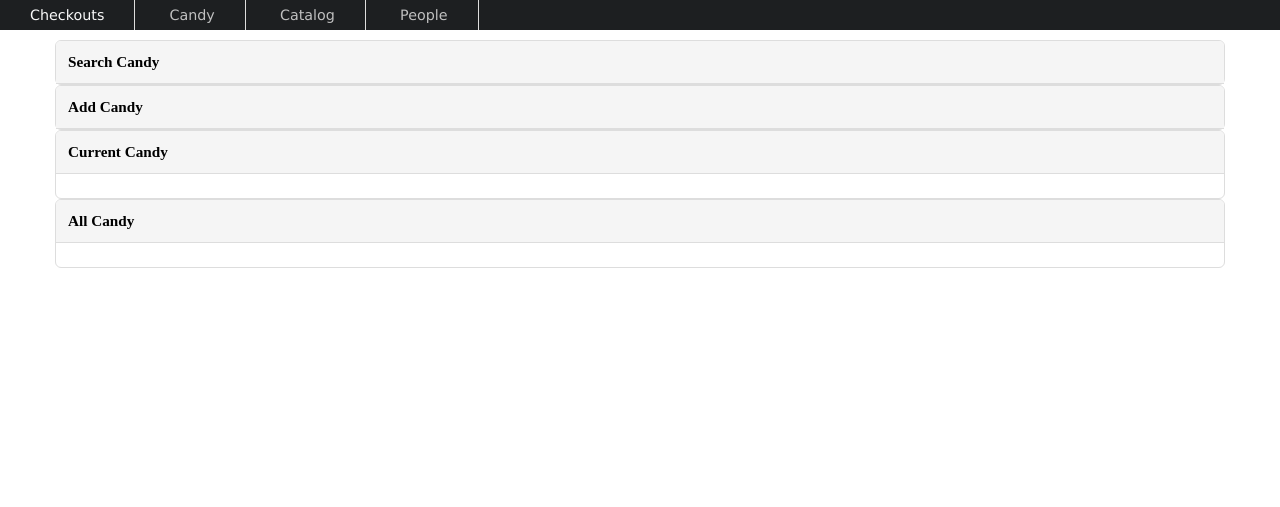
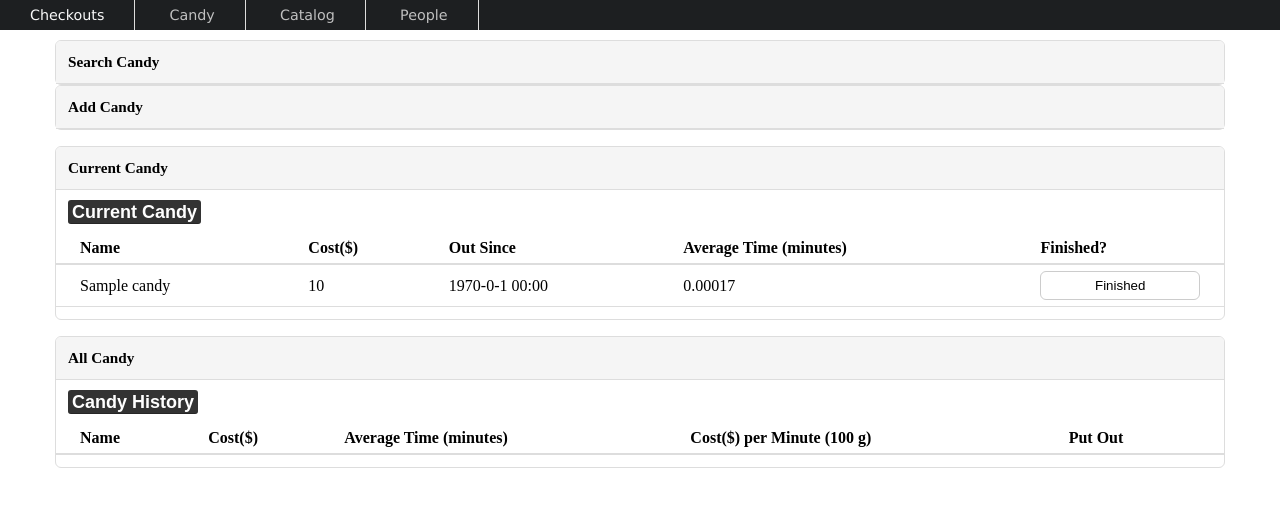
Before and after one commit to dfmchfhf/MathSoc, a PHP site: page /candy.php in a window 1280 px wide. Shown: the top 507 px of the page. Run offline with PHP 8.4, Linux system fonts and the light colour scheme; tables that the repository leaves empty hold one stand-in row (values such as "Sample post"); lists and menus that the app fills with data are empty.

Commit message:
Can now keep track of candy in an elementary fashion.

```diff
--- a/Checkouts/candy.php
+++ b/Checkouts/candy.php
@@ -37,33 +37,97 @@
           <h3 class="panel-title">Search Candy</h3>
         </div>
         <div class="panel-body">
+          <div class="container container-fluid">
+            <div class="cell-4">
+              <div class="input-group">
+                <label class="input-group-item has-tooltip" for="se_candy_name" title="Name of the candy you want to search for.">
+                  <span class="ui-icon ui-icon-image">&nbsp;</span>
+                </label>
+                <input id="se_candy_name" class="form-control" placeholder="Enter the candy name">
+                <span class="input-group-btn">
+                  <button id="se_candy_search" class="btn">
+                    <span class="ui-icon ui-icon-search">&nbsp;</span>
+                  </button>
+                </span>
+              </div>
+            </div>
+          </div>
         </div>
       </div>
-
       <div class="panel panel-collapsible collapsed">
         <div class="panel-heading">
           <h3 class="panel-title">Add Candy</h3>
         </div>
         <div class="panel-body">
+          <div class="container container-fluid">
+            <div class="cell-4">
+              <div class="input-group">
+                <input id="se_add_candy_name" class="form-control" placeholder="Enter the candy name">
+              </div>
+            </div>
+            <div class="cell-4">
+              <div class="input-group">
+                <input id="se_add_candy_cost" class="form-control" placeholder="Enter cost per 100g">
+              </div>
+            </div>
+            <div class="cell-1" style="width: 20px;">
+              <div class="input-group">
+                <span class="input-group-btn">
+                  <button id="se_add_candy" class="btn">
+                    <span class="ui-icon ui-icon-plus">&nbsp;</span>
+                  </button>
+                </span>
+              </div>
+            </div>
+          </div>
         </div>
       </div>
-
+      <br/>
       <div class="panel">
         <div class="panel-heading">
           <h3 class="panel-title">Current Candy</h3>
         </div>
-        <div class="panel-body">
+        <div id="candy_cur_panel" class="panel-body">
+          <table id="candy_cur_table" class="panel-table">
+            <caption><kbd>Current Candy</kbd></caption>
+            <thead>
+              <tr>
+                <th><span>Name</span></th>
+                <th><span>Cost($)</span></th>
+                <th><span>Out Since</span></th>
+                <th><span>Average Time (minutes)</span></th>
+                <th><span>Finished?</span></th>
+              </tr>
+            </thead>
+            <tbody>
+            </tbody>
+          </table>
         </div>
       </div>
-
+      <br/>
       <div class="panel">
         <div class="panel-heading">
           <h3 class="panel-title">All Candy</h3>
         </div>
-        <div class="panel-body">
+        <div id="candy_hist_panel" class="panel-body">
+          <table id="candy_hist_table" class="panel-table">
+            <caption><kbd>Candy History</kbd></caption>
+            <thead>
+              <tr>
+                <th><span>Name</span></th>
+                <th><span>Cost($)</span></th>
+                <th><span>Average Time (minutes)</span></th>
+                <th><span>Cost($) per Minute (100 g) </span></th>
+                <th><span>Put Out</span></th>
+              </tr>
+            </thead>
+            <tbody>
+            </tbody>
+          </table>
         </div>
       </div>
-
     </div>
+    <script type="text/javascript" src="js/checkouts.js"></script>
+    <script type="text/javascript" src="js/candy.js"></script>
   </body>
 </html>
--- a/Checkouts/catalog.php
+++ b/Checkouts/catalog.php
@@ -68,13 +68,12 @@
           </div>
         </div>
       </div>
-
+      <br/>
       <div class="panel">
         <div class="panel-heading">
           <h3 class="panel-title">Items</h3>
         </div>
-        <div class="panel-body">
-          <div class="asset_panel" class="panel-body">
+        <div id="asset_panel" class="panel-body">
           <table id="asset_table" class="panel-table">
             <caption><kbd>MathSoc's Item List</kbd></caption>
             <thead>
@@ -91,7 +90,6 @@
         </div>
       </div>
     </div>
-    </div>
     <script src="js/checkouts.js"></script>
   </body>
 </html>
--- a/Checkouts/exec.php
+++ b/Checkouts/exec.php
@@ -74,6 +74,52 @@
     $user['name'] = null;
   }
   $result = array('type' => 'uwid', 'id' => $user['uwID'], 'name' => $user['name'], 'checkouts' => $checkouts);
+  return $result;
+}
+function getAllCandy($dbh, $q, $candy) {
+  $cndy_stmt = '';
+  $candies = [];
+  if (isset($candy) && strlen($candy)) {
+    $cndy_stmt = $dbh->prepare(
+      'SELECT * '
+      . 'FROM `candy` '
+      . 'WHERE (`candy_id` = :id OR `name` = :id);'
+    );
+    $cndy_stmt->execute(array(":id" => $candy));
+  } else {
+    $cndy_stmt = $dbh->prepare(
+      'SELECT * '
+      . 'FROM `candy`; '
+    );
+    $cndy_stmt->execute();
+  }
+  $candies = $cndy_stmt->fetchAll();
+  if ($q !== null && strlen($q)) {
+    $searchwords = preg_split('/[ .-]+/', $q);
+    usort($searchwords, function($a, $b) {
+      return strlen($b) - strlen($a);
+    });
+    foreach ($candies as &$candy) {
+      $candywords = preg_split('/[ .-]+/', $candy['name']);
+      usort($candywords, function($a, $b) {
+        return strlen($b) - strlen($a);
+      });
+      $candy['score'] = scoreMatch($searchwords, $candywords);
+    }
+    $candies = array_filter($candies, function ($c) {
+      return $c['score'];
+    });
+    usort($candies, function($a, $b) {
+      return $b['score'] - $a['score'] ?
+          $b['score'] - $a['score'] :
+          $b['last'] > $a['last'];
+    }); /* HENRY WHAT YOU DOING */
+  }
+  $candy_list = array();
+  foreach ($candies as $ca) {
+    $candy_list[] = array('id' => $ca['candy_id'], 'name' => $ca['name'], 'cost' => $ca['cost'], 'time' => $ca['total_time'], 'runs' => $ca['times_out'], 'current_run' => $ca['current_run']);
+  }
+  $result = array('type' => 'candy', 'candies' => $candy_list);
   return $result;
 }
 
@@ -363,6 +409,48 @@
     $co_stmt->execute(array(":uwid" => $id, ":assetid" => $assetid));
     $result = getUwidCheckouts($dbh, $id);
     break; /* }}} */
+  case 'addcandy':
+    $candy = getFromRequest('name');
+    $cost = getFromRequest('cost');
+    $cndy_stmt = $dbh->prepare(
+      'INSERT INTO `candy`(`name`, `cost`) '
+      . 'VALUES (:name, :cost);'
+    );
+    $cndy_stmt->execute(array(":name" => $candy, ":cost" => $cost));
+    $result = getAllCandy($dbh, null, null);
+    break;
+  case 'putoutcandy':
+    $candy = getFromRequest('id');
+    $time = time() * 1000;
+    $cndy_stmt = $dbh->prepare(
+      'UPDATE `candy` '
+      . 'SET `current_run` = :time '
+      . 'WHERE `candy_id` = :id;'
+    );
+    $cndy_stmt->execute(array(":id" => $candy, ":time" => $time));
+    $result = getAllCandy($dbh, null, null);
+    break;
+  case 'pulloutcandy':
+    $candy = getFromRequest('id');
+    $time = time() * 1000;
+    $cndy_stmt = $dbh->prepare(
+      'UPDATE `candy` '
+      . 'SET `total_time` = `total_time` + (:time - `current_run`)'
+      . ', `times_out` = `times_out` + 1 '
+      . ', `current_run` = 0 '
+      . 'WHERE `candy_id` = :id;'
+    );
+    $cndy_stmt->execute(array(":id" => $candy, ":time" => $time));
+    $result = getAllCandy($dbh, null, null);
+    break;
+  case 'getallcandy':
+    $q = getFromRequest('q');
+    $candy = getFromRequest('id');
+    if (!isset($candy) || !strlen($candy)) {
+      $candy = getFromRequest('name');
+    }
+    $result = getAllCandy($dbh, $q, $candy);
+    break;
 }
 
 echo json_encode($result);
--- a/Checkouts/js/checkouts.js
+++ b/Checkouts/js/checkouts.js
@@ -1,4 +1,48 @@
 /*global $, jQuery, onCheckouts */
+RegExp.escape = function(s) {
+  return s.replace(/[-\/\\^$*+?.()|[\]{}]/g, '\\$&');
+};
+String.prototype.format = function () {
+  var patt,
+      string = this,
+      replacements = Array.prototype.slice.call(arguments, 0);
+
+  // For each replacement text, replace the appropriately index
+  // item
+  for (var i = 0; i < replacements.length; ++i) {
+    patt = new RegExp(RegExp.escape('{' + i + '}'), 'g');
+    string = string.replace(patt, replacements[i]);
+  }
+  return string;
+};
+function getQueryParam(query) {
+  var result = undefined,
+      params = window.location.search;
+  params = params.split(/[&\?]/);
+  $.each(params, function(i, p) {
+    var q, v;
+    p = p.split(/[=]/);
+    q = p[0];
+    v = p[1];
+    if (q === query) {
+      result = v;
+      return false;
+    }
+    return true;
+  });
+  return result;
+}
+function dateString(milliseconds) {
+  var time, day, month, hour, minute, year;
+  time = new Date(milliseconds);
+  day = time.getDate();
+  month = time.getMonth();
+  hour = time.getHours() < 10 ? "0" + time.getHours() : time.getHours();
+  minute = time.getMinutes() < 10 ? "0" + time.getMinutes() : time.getMinutes();
+  year = time.getFullYear();
+  return "{0}-{1}-{2} {3}:{4}".format(year, month, day, hour, minute);
+}
+
 $('.panel-collapsible > .panel-heading').on('click', function() {
   $(this).siblings('.panel-body').toggle('blind');
 });
```
Also changed, not shown: Checkouts/js/candy.js (added, +155 -0 lines), Checkouts/js/people.js (+4 -34 lines), Checkouts/mathsoc.sql (+5 -4 lines), Checkouts/people.php (+9 -4 lines). Lines whose indentation alone changed are shown as unchanged.
